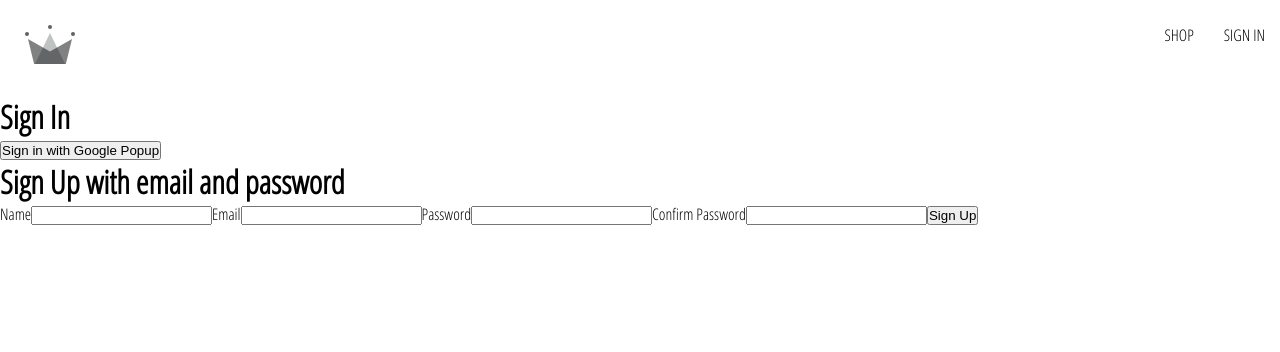
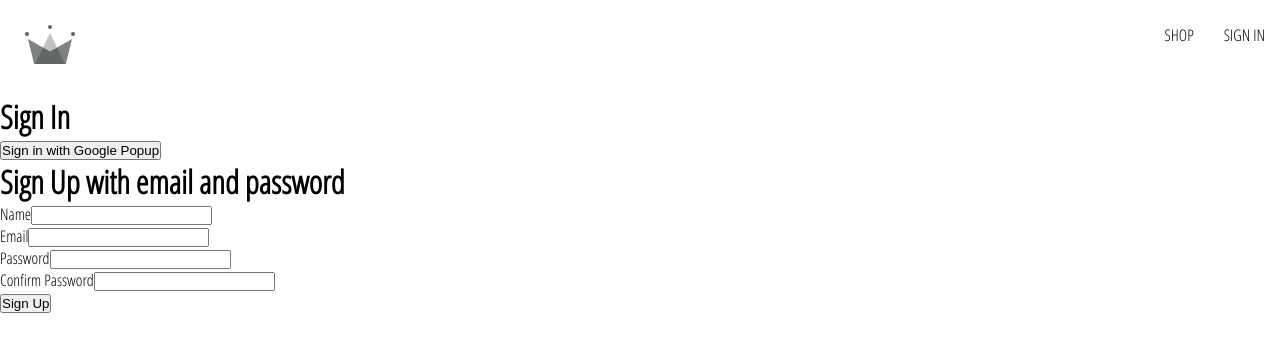
Before and after one commit to Amrindra/ZTM-Clothing, a React (Create React App) app: page /sign-in in a window 1280 px wide. Shown: the top 352 px of the page. Built offline with nearby package versions, Linux system fonts and the light colour scheme; no server answers.

Commit message:
Splited the input field to another component

```diff
--- /dev/null
+++ b/src/components/formInput/FormInput.jsx
@@ -0,0 +1,13 @@
+import "./FormInput.scss";
+
+const FormInput = ({ label, ...otherAttributeProps }) => {
+  console.log({ ...otherAttributeProps });
+  return (
+    <div>
+      <label htmlFor="">{label}</label>
+      <input {...otherAttributeProps} />
+    </div>
+  );
+};
+
+export default FormInput;
--- a/src/components/signUp/SignUp.jsx
+++ b/src/components/signUp/SignUp.jsx
@@ -3,6 +3,7 @@ import {
   createAuthUserWithEmailAndPassword,
   createUserDocumentFromAuth,
 } from "../../utils/firebase/firebase";
+import FormInput from "../formInput/FormInput";
 import "./SignUp.scss";
 
 const defaultFormData = {
@@ -58,8 +59,8 @@ const SignUp = () => {
     <div>
       <h1>Sign Up with email and password</h1>
       <form onSubmit={handleOnSubmit}>
-        <label htmlFor="">Name</label>
-        <input
+        <FormInput
+          label="Name"
           type="text"
           required
           name="displayName"
@@ -67,8 +68,8 @@ const SignUp = () => {
           onChange={handleOnChange}
         />
 
-        <label htmlFor="">Email</label>
-        <input
+        <FormInput
+          label="Email"
           type="email"
           required
           name="email"
@@ -76,8 +77,8 @@ const SignUp = () => {
           onChange={handleOnChange}
         />
 
-        <label htmlFor="">Password</label>
-        <input
+        <FormInput
+          label="Password"
           type="password"
           required
           name="password"
@@ -85,8 +86,8 @@ const SignUp = () => {
           onChange={handleOnChange}
         />
 
-        <label htmlFor="">Confirm Password</label>
-        <input
+        <FormInput
+          label="Confirm Password"
           type="password"
           required
           name="confirmPassword"
```
Also changed, not shown: src/components/formInput/FormInput.scss (added).
